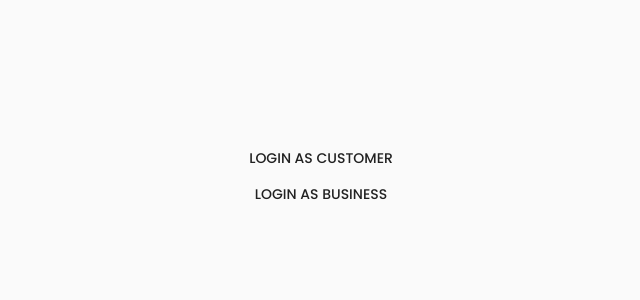
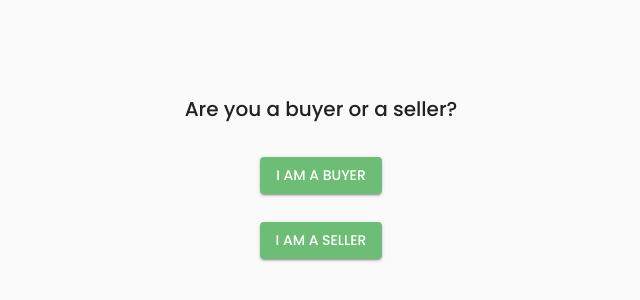
Before and after one commit to paolotiu/astra-IHCC, a Next.js app: page / in a window 1280 px wide. Shown: the part 224-524 px from the top of the page, without its empty margins (319-959 px from the left). Built offline with nearby package versions, Linux system fonts and the light colour scheme.

Commit message:
added customer selection

```diff
--- a/pages/index.tsx
+++ b/pages/index.tsx
@@ -1,25 +1,43 @@
 import Layout from '@components/Layout';
-import { Button, makeStyles } from '@material-ui/core';
+import { Button, makeStyles, Typography, Box } from '@material-ui/core';
 import Link from 'next/link';
+import React from 'react';
 
 const useStyles = makeStyles({
-  grid: {
+  flex: {
     display: 'flex',
     height: '100vh',
     flexDirection: 'column',
     justifyContent: 'center',
+    alignItems: 'center',
+  },
+  buttonContainer: {
+    display: 'grid',
+    gap: '1.8rem',
+    '& .MuiButton-containedPrimary': {
+      color: 'white',
+    },
   },
 });
 const IndexPage = () => {
   const classes = useStyles();
   return (
     <Layout title="Astra">
-      <div className={classes.grid}>
-        <Link href="/book">
-        <Button>Login as Customer</Button>
-</Link>
+      <div className={classes.flex}>
+        <Box paddingBottom={4}>
+          <Typography variant="h6">Are you a buyer or a seller?</Typography>
+        </Box>
+        <div className={classes.buttonContainer}>
+          <Button variant="contained" color="primary">
+            I am a Buyer
+          </Button>
 
-        <Button>Login as Business</Button>
+          <Link href="/book">
+            <Button variant="contained" color="primary">
+              I am a Seller
+            </Button>
+          </Link>
+        </div>
       </div>
     </Layout>
   );
```
